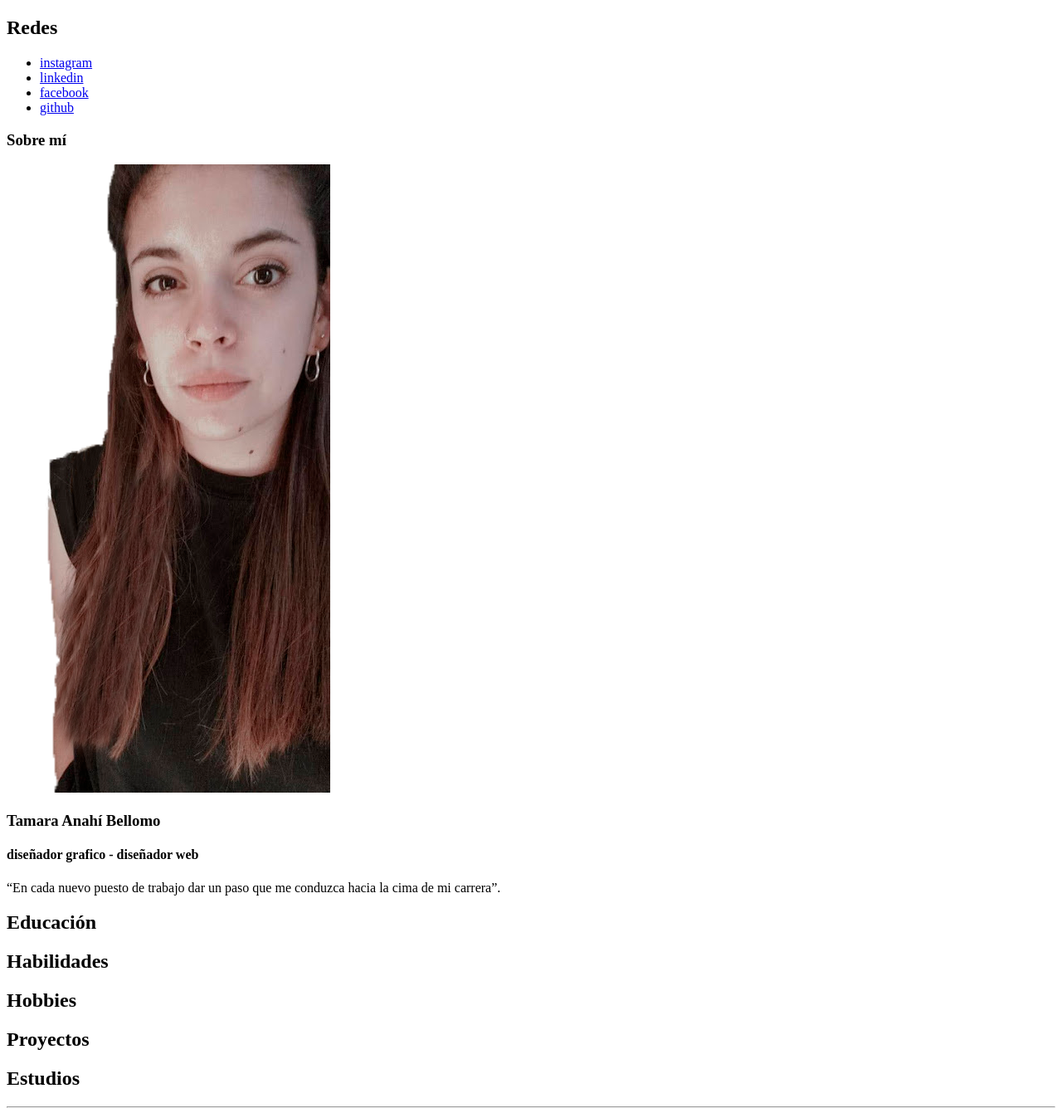
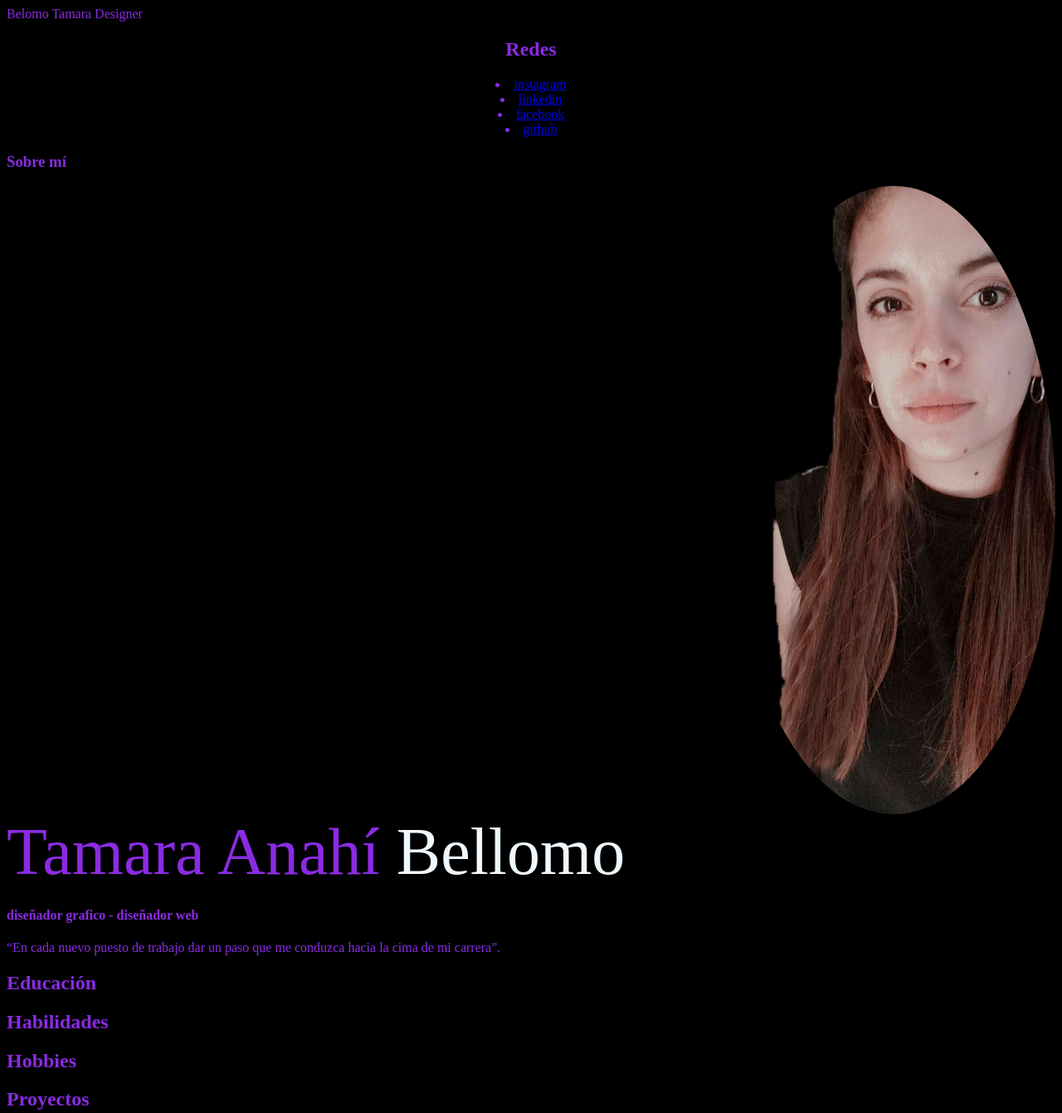
Before and after one commit to tamarabellomo/FrontEnd, a plain HTML site: page index.html in a window 1280 px wide. Shown: the top 1341 px of the page at 83% size. Drawn offline with Linux system fonts and the light colour scheme.

Commit message:
trabajamos css

```diff
--- /dev/null
+++ b/assets/css/styles.css
@@ -0,0 +1,37 @@
+/*etiqueta HTML VA DIRECTAMENTE EL NOMBRE*/
+/*clases va con "." adelante */
+/* ID va con "#" adelante */
+
+
+
+body{
+background-color: rgb(0, 0, 0);
+color: blueviolet;
+}
+
+#redes{
+    text-align: center;
+    margin: auto;
+}
+
+ul li{
+list-style-type: none;
+margin: -3.5%;      /*adaptacion a todas las pantallas*/
+}
+
+.nombreperfil{
+    font-size: 5em;     /*medidas relativas*/
+}
+
+.banner{
+    justify-content:end;         /*mueve la img*/
+    display:flex;
+}
+
+.foto{
+    border-radius: 100%;    /*redondea la img*/
+}
+
+.apellido{
+    color: aliceblue;
+}
--- a/index.html
+++ b/index.html
@@ -4,31 +4,39 @@
     <meta charset="UTF-8">
     <meta http-equiv="X-UA-Compatible" content="IE=edge">
     <meta name="viewport" content="width=device-width, initial-scale=1.0">
+    <link rel="stylesheet" href="assets/css/styles.css"
     <title>Belomo Tamara Designer</title>
+
 </head>
 <body>
      <!--vamos con las redes sociales-->
-    <section>
+    <section id="redes">
         <h2> Redes </h2>
+        <div
         <ul>
             <li><a href="https://www.instagram.com/desing.tamara/" target="_blank"> instagram</a></li>
             <li><a href="https://www.linkedin.com/in/tamara-belomo-b188961b1/" target="_blank"> linkedin</a></li>
             <li><a href="https://www.facebook.com/profile.php?id=100089053668532" target="_blank"> facebook</a></li>
             <li><a href="https://github.com/tamarabellomo" target="_blank"> github</a></li>
         </ul>
-
+    </div>
         </section>
 
         <section>
     <!-- seccion sobre mí-->
-    <section>
+    <section id="sobre">
 <h1> Sobre mí</h1>
 
-<div>
-    <img src="tamarabellomo.png" alt="mi-imagen" title="Tamara Bellomo">
-    <h3> Tamara Anahí Bellomo</h3>
+<div class="banner">
+    <img class="foto" src="assets/img/tamarabellomo.png" alt="mi-imagen" title="Tamara Bellomo">
+</div>
+
+<div
+    <h1 class="nombreperfil"> Tamara Anahí <span class="apellido">Bellomo</span></h1>
+</div>
     <h4>diseñador grafico - diseñador web</h4>
-</div>
+
+
 <div>
     <p>
         “En cada nuevo puesto de trabajo dar un paso que me conduzca hacia la cima de mi carrera”.
@@ -36,15 +44,15 @@
 </div>
 </section>
 
-<section>
+<section id="educacion">
     <h2> Educación</h2>
 </section>
 
-    <section>
+    <section id="habilidades">
         <h2> Habilidades</h2>
     </section>
 
-    <section>
+    <section id="hobbies">
         <h2> Hobbies</h2>
     </section>
 
```
Also changed, not shown: assets/img/tamarabellomo.png (renamed from tamarabellomo.png).
